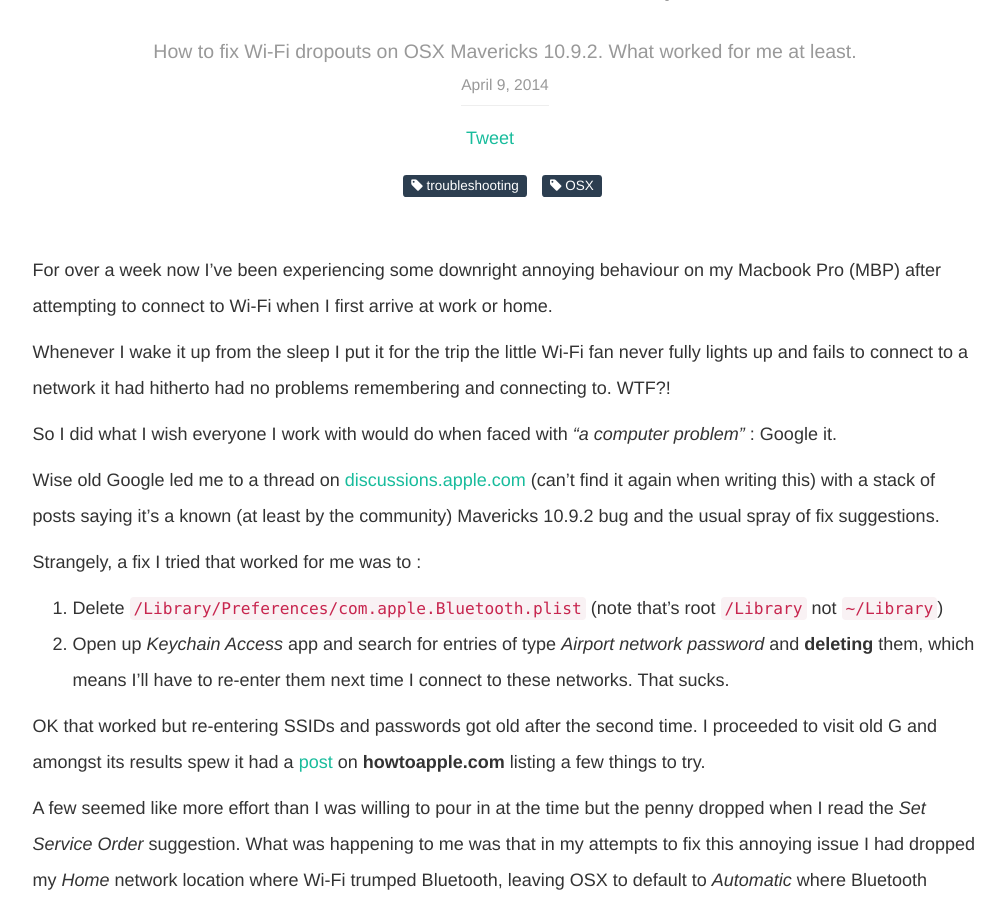
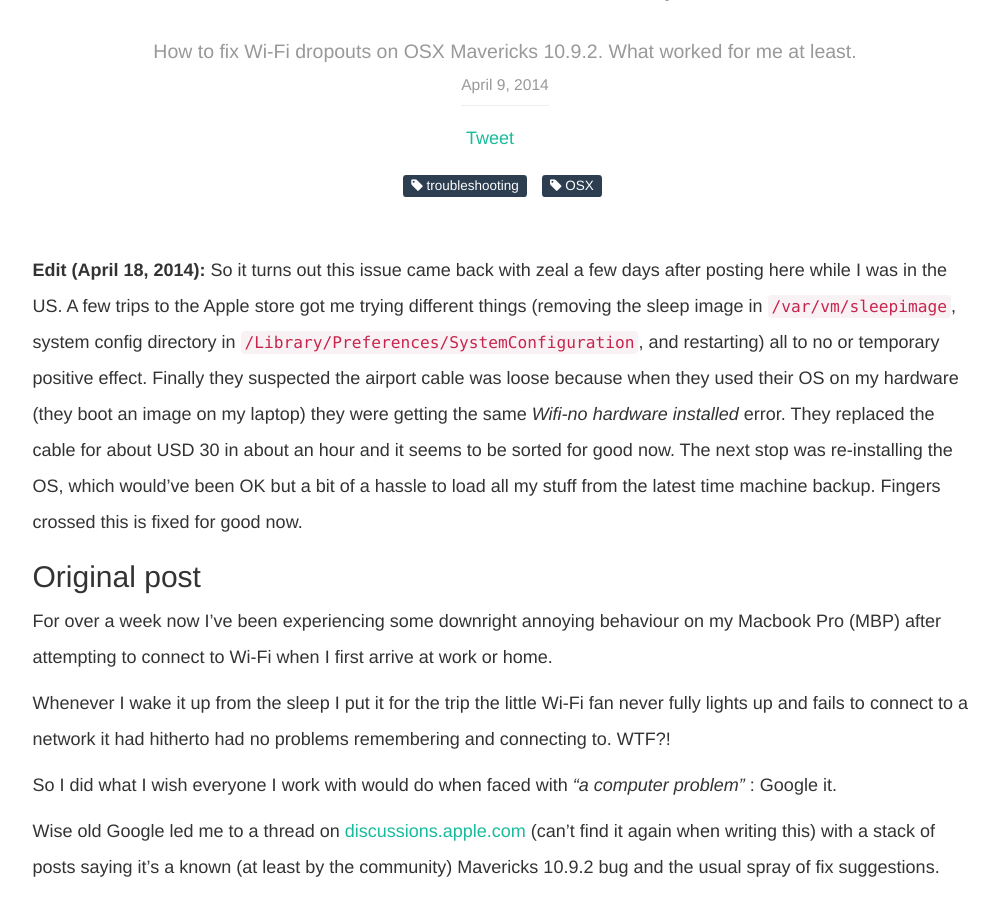
Before and after one commit to coderigo/coderigo.github.com, a Jekyll site: the page built from _posts/2014-04-09-osx-mavericks-wi-fi-dropouts.md, in a window 1280 px wide and 900 px high, scrolled down 425 px. Shown: the whole window, without its empty margins (135-1140 px from the left). Built offline with Jekyll 4.4.1, drawn with Linux system fonts in a browser that asks for light colours; Markdown is read by kramdown in place of the engine named in the settings; comment, search, counter and statistics services are not loaded.

Commit message:
Update Wifi post.

```diff
--- a/_posts/2014-04-09-osx-mavericks-wi-fi-dropouts.md
+++ b/_posts/2014-04-09-osx-mavericks-wi-fi-dropouts.md
@@ -11,6 +11,10 @@
 - troubleshooting
 - OSX
 ---
+
+**Edit (April 18, 2014):** So it turns out this issue came back with zeal a few days after posting here while I was in the US. A few trips to the Apple store got me trying different things (removing the sleep image in `/var/vm/sleepimage`, system config directory in `/Library/Preferences/SystemConfiguration`, and restarting) all to no or temporary positive effect. Finally they suspected the airport cable was loose because when they used their OS on my hardware (they boot an image on my laptop) they were getting the same *Wifi-no hardware installed* error. They replaced the cable for about USD 30 in about an hour and it seems to be sorted for good now. The next stop was re-installing the OS, which would've been OK but a bit of a hassle to load all my stuff from the latest time machine backup. Fingers crossed this is fixed for good now.
+
+##Original post
 
 For over a week now I've been experiencing some downright annoying behaviour on my Macbook Pro (MBP) after attempting to connect to Wi-Fi when I first arrive at work or home.
 
```
